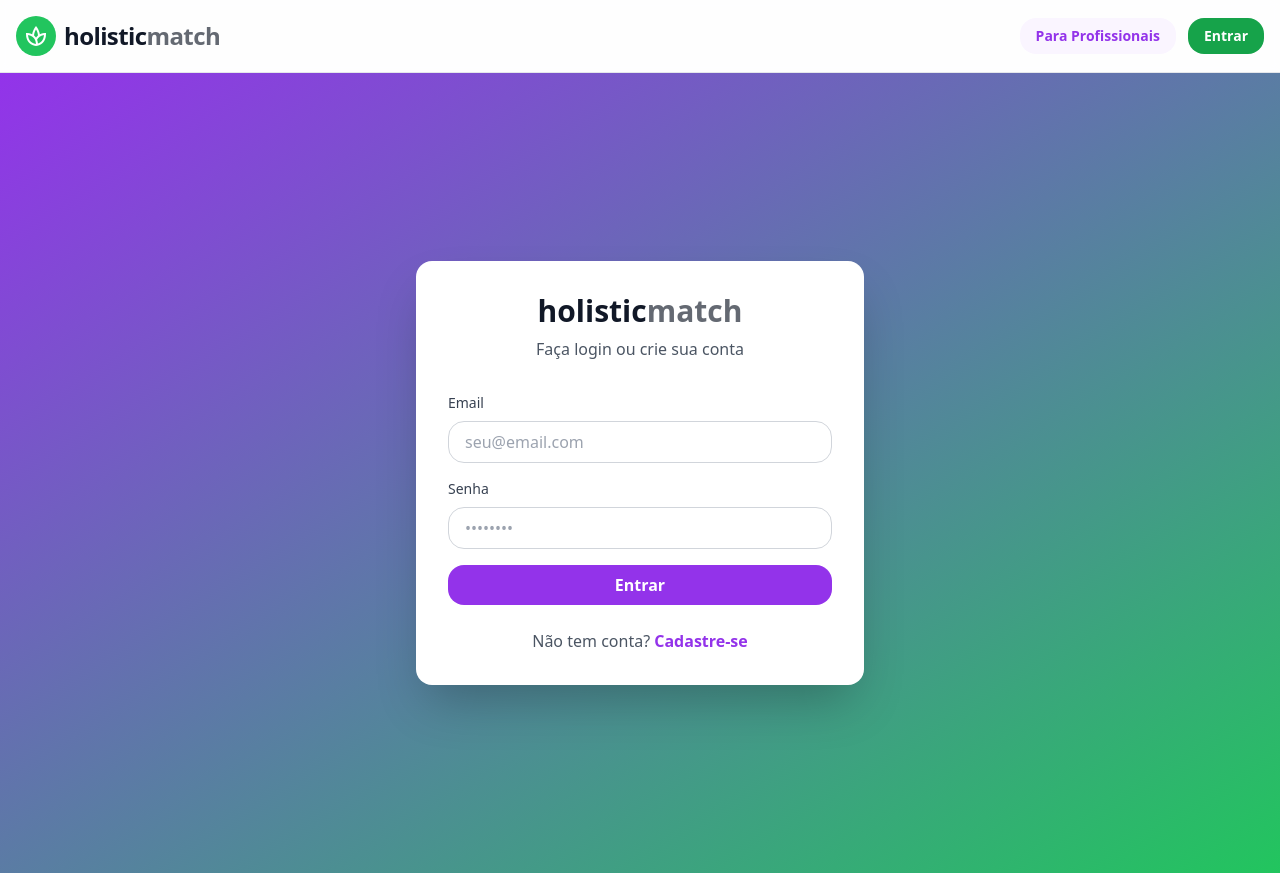
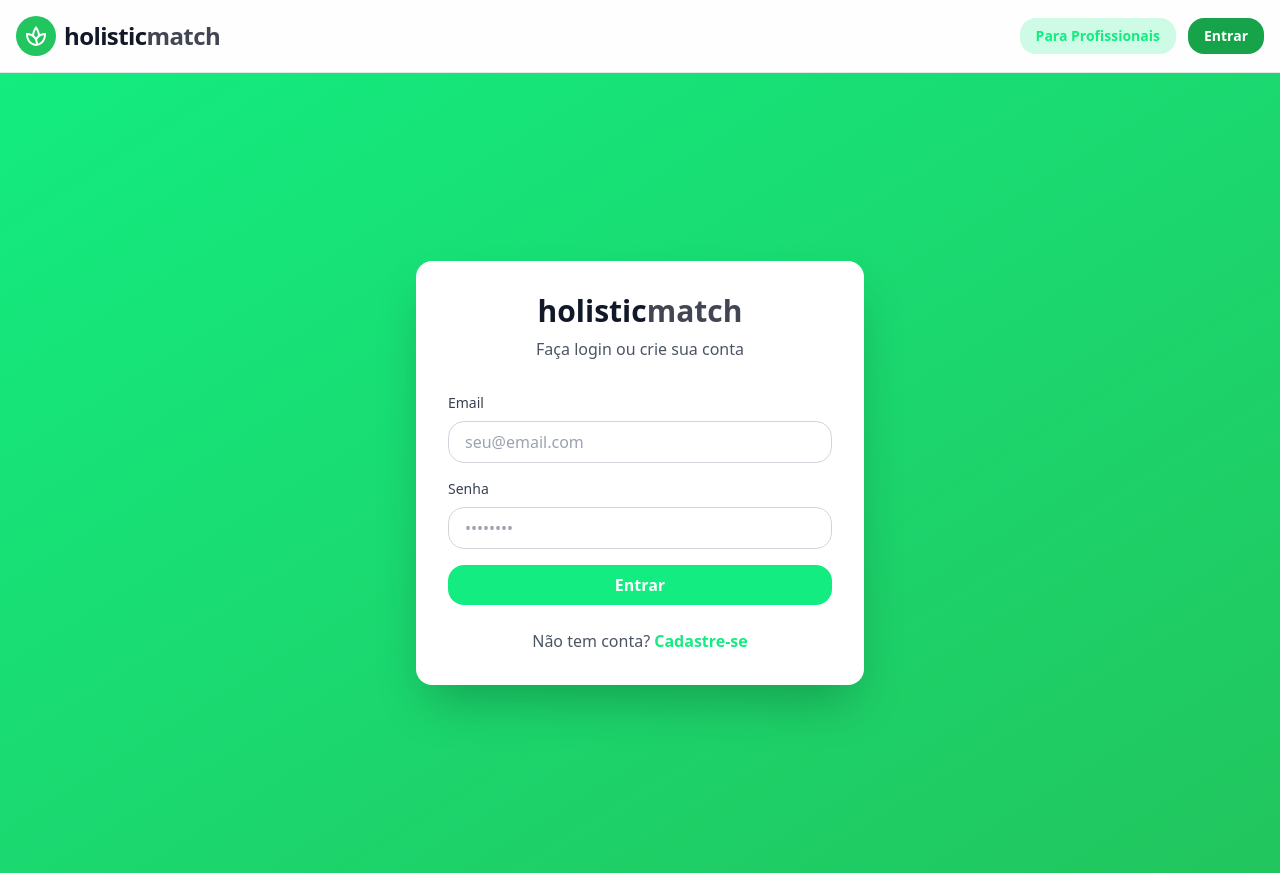
Before and after one commit to francescojr/holisticmatch, a React (Vite) app in the folder frontend/: page /login in a window 1280 px wide. Built offline with nearby package versions, Linux system fonts and the light colour scheme.

Commit message:
design system1

```diff
--- a/frontend/src/components/Header.tsx
+++ b/frontend/src/components/Header.tsx
@@ -16,7 +16,7 @@
           </div>
           <h1 className="text-2xl font-black tracking-tight">
             <span className="text-gray-900">holistic</span>
-            <span className="text-gray-900/65">match</span>
+            <span className="text-gray-900/80">match</span>
           </h1>
         </Link>
 
@@ -26,8 +26,8 @@
             to="/register"
             className={`rounded-lg px-4 py-2 text-sm font-semibold transition-colors ${
               location.pathname === '/register'
-                ? 'bg-purple-600 text-white'
-                : 'bg-purple-50 text-purple-600 hover:bg-purple-100'
+                ? 'bg-primary text-text-light'
+                : 'bg-primary/20 text-primary hover:bg-primary/30'
             }`}
           >
             Para Profissionais
--- a/frontend/src/components/ProfessionalModal.tsx
+++ b/frontend/src/components/ProfessionalModal.tsx
@@ -113,7 +113,7 @@
                     {professional.services.map((service) => (
                       <span
                         key={service}
-                        className="inline-flex items-center rounded-full bg-purple-50 px-4 py-2 text-sm font-semibold text-purple-700"
+                        className="inline-flex items-center rounded-full bg-primary/20 px-4 py-2 text-sm font-semibold text-primary"
                       >
                         {service}
                       </span>
@@ -164,7 +164,7 @@
                   {/* Email */}
                   <button
                     onClick={handleEmailClick}
-                    className="flex w-full items-center justify-center gap-3 rounded-xl border-2 border-purple-500 bg-white px-6 py-4 text-purple-600 font-bold transition-colors hover:bg-purple-50"
+                    className="flex w-full items-center justify-center gap-3 rounded-xl border-2 border-primary bg-white px-6 py-4 text-purple-600 font-bold transition-colors hover:bg-primary/20"
                   >
                     <span className="material-symbols-outlined">email</span>
                     <span>Enviar Email</span>
--- a/frontend/src/components/SearchFilters.tsx
+++ b/frontend/src/components/SearchFilters.tsx
@@ -58,7 +58,7 @@
             id="service"
             value={filters.service || ''}
             onChange={(e) => handleFilterChange('service', e.target.value)}
-            className="w-full px-3 py-2 border border-gray-300 rounded-md shadow-sm focus:outline-none focus:ring-2 focus:ring-purple-500 focus:border-purple-500"
+            className="w-full px-3 py-2 border border-gray-300 rounded-lg shadow-sm focus:outline-none focus:ring-2 focus:ring-primary focus:border-primary"
           >
             <option value="">Todos os serviços</option>
             {SERVICE_TYPES.map((service) => (
@@ -80,7 +80,7 @@
             value={filters.city || ''}
             onChange={(e) => handleFilterChange('city', e.target.value)}
             placeholder="Ex: São Paulo"
-            className="w-full px-3 py-2 border border-gray-300 rounded-md shadow-sm focus:outline-none focus:ring-2 focus:ring-purple-500 focus:border-purple-500"
+            className="w-full px-3 py-2 border border-gray-300 rounded-lg shadow-sm focus:outline-none focus:ring-2 focus:ring-primary focus:border-primary"
           />
         </div>
 
@@ -93,7 +93,7 @@
             id="attendance_type"
             value={filters.attendance_type || ''}
             onChange={(e) => handleFilterChange('attendance_type', e.target.value)}
-            className="w-full px-3 py-2 border border-gray-300 rounded-md shadow-sm focus:outline-none focus:ring-2 focus:ring-purple-500 focus:border-purple-500"
+            className="w-full px-3 py-2 border border-gray-300 rounded-lg shadow-sm focus:outline-none focus:ring-2 focus:ring-primary focus:border-primary"
           >
             {ATTENDANCE_TYPES.map((type) => (
               <option key={type.value} value={type.value}>
@@ -116,7 +116,7 @@
             placeholder="Ex: 200"
             min="0"
             step="10"
-            className="w-full px-3 py-2 border border-gray-300 rounded-md shadow-sm focus:outline-none focus:ring-2 focus:ring-purple-500 focus:border-purple-500"
+            className="w-full px-3 py-2 border border-gray-300 rounded-lg shadow-sm focus:outline-none focus:ring-2 focus:ring-primary focus:border-primary"
           />
         </div>
       </div>
@@ -126,7 +126,7 @@
         <div className="mt-4">
           <button
             onClick={handleReset}
-            className="px-4 py-2 text-sm font-medium text-purple-600 hover:text-purple-700 hover:bg-purple-50 rounded-md transition-colors"
+            className="px-4 py-2 text-sm font-medium text-primary hover:text-primary hover:bg-primary/20 rounded-lg transition-colors"
           >
             Limpar Filtros
           </button>
--- a/frontend/src/pages/LoginPage.tsx
+++ b/frontend/src/pages/LoginPage.tsx
@@ -33,13 +33,13 @@
     <motion.div
       initial={{ opacity: 0, y: 20 }}
       animate={{ opacity: 1, y: 0 }}
-      className="min-h-screen bg-gradient-to-br from-purple-600 to-green-500 flex items-center justify-center px-4"
+      className="min-h-screen bg-gradient-to-br from-primary to-green-500 flex items-center justify-center px-4"
     >
       <div className="bg-white rounded-lg shadow-2xl p-8 w-full max-w-md">
         <div className="text-center mb-8">
           <h1 className="text-3xl font-black">
             <span className="text-gray-900">holistic</span>
-            <span className="text-gray-900/65">match</span>
+            <span className="text-gray-900/80">match</span>
           </h1>
           <p className="text-gray-600 mt-2">Faça login ou crie sua conta</p>
         </div>
@@ -60,7 +60,7 @@
               value={email}
               onChange={(e) => setEmail(e.target.value)}
               placeholder="seu@email.com"
-              className="w-full px-4 py-2 border border-gray-300 rounded-lg focus:ring-2 focus:ring-purple-500 focus:border-transparent"
+              className="w-full px-4 py-2 border border-gray-300 rounded-lg focus:ring-2 focus:ring-primary focus:border-transparent"
               required
             />
           </div>
@@ -74,7 +74,7 @@
               value={password}
               onChange={(e) => setPassword(e.target.value)}
               placeholder="••••••••"
-              className="w-full px-4 py-2 border border-gray-300 rounded-lg focus:ring-2 focus:ring-purple-500 focus:border-transparent"
+              className="w-full px-4 py-2 border border-gray-300 rounded-lg focus:ring-2 focus:ring-primary focus:border-transparent"
               required
             />
           </div>
@@ -82,7 +82,7 @@
           <button
             type="submit"
             disabled={loading}
-            className="w-full bg-purple-600 text-white font-semibold py-2 rounded-lg hover:bg-purple-700 transition-colors disabled:opacity-50"
+            className="w-full bg-primary text-white font-semibold py-2 rounded-lg hover:bg-primary transition-colors disabled:opacity-50"
           >
             {loading ? 'Entrando...' : 'Entrar'}
           </button>
@@ -91,7 +91,7 @@
         <div className="mt-6 text-center">
           <p className="text-gray-600">
             Não tem conta?{' '}
-            <Link to="/register" className="text-purple-600 font-semibold hover:underline">
+            <Link to="/register" className="text-primary font-semibold hover:underline">
               Cadastre-se
             </Link>
           </p>
--- a/frontend/src/pages/ProfessionalDetailPage.tsx
+++ b/frontend/src/pages/ProfessionalDetailPage.tsx
@@ -13,7 +13,7 @@
   if (isLoading) {
     return (
       <div className="min-h-screen bg-background-light dark:bg-background-dark flex items-center justify-center">
-        <div className="animate-spin rounded-full h-12 w-12 border-b-2 border-purple-600" />
+        <div className="animate-spin rounded-full h-12 w-12 border-b-2 border-primary" />
       </div>
     )
   }
@@ -25,7 +25,7 @@
           <p className="text-red-600 font-semibold mb-4">Erro ao carregar profissional</p>
           <button
             onClick={() => navigate('/')}
-            className="bg-purple-600 text-white px-6 py-2 rounded-lg hover:bg-purple-700"
+            className="bg-primary text-white px-6 py-2 rounded-lg hover:bg-purple-700"
           >
             Voltar para Home
           </button>
@@ -44,7 +44,7 @@
         {/* Back Button */}
         <button
           onClick={() => navigate('/')}
-          className="mb-6 text-purple-600 hover:text-purple-700 font-semibold flex items-center gap-2"
+          className="mb-6 text-primary hover:text-primary font-semibold flex items-center gap-2"
         >
           <span className="material-symbols-outlined">arrow_back</span>
           Voltar
@@ -53,7 +53,7 @@
         {/* Card */}
         <div className="bg-white rounded-lg shadow-lg overflow-hidden">
           {/* Header */}
-          <div className="bg-gradient-to-r from-purple-600 to-green-500 h-32" />
+          <div className="bg-gradient-to-r from-primary to-green-500 h-32" />
 
           {/* Content */}
           <div className="px-6 pb-6 relative">
@@ -90,7 +90,7 @@
                 {professional.services.map((service: string) => (
                   <span
                     key={service}
-                    className="px-4 py-2 bg-purple-100 text-purple-700 rounded-full text-sm font-medium"
+                    className="px-4 py-2 bg-primary/20 text-primary rounded-full text-sm font-medium"
                   >
                     {service}
                   </span>
@@ -128,7 +128,7 @@
                 <span className="material-symbols-outlined">phone</span>
                 WhatsApp
               </button>
-              <button className="flex-1 bg-purple-600 text-white font-semibold py-3 rounded-lg hover:bg-purple-700 transition-colors flex items-center justify-center gap-2">
+              <button className="flex-1 bg-primary text-white font-semibold py-3 rounded-lg hover:bg-purple-700 transition-colors flex items-center justify-center gap-2">
                 <span className="material-symbols-outlined">mail</span>
                 Email
               </button>
--- a/frontend/tailwind.config.js
+++ b/frontend/tailwind.config.js
@@ -10,6 +10,17 @@
         "primary": "#13ec80",
         "background-light": "#f6f8f7",
         "background-dark": "#102219",
+        "card-light": "#ffffff",
+        "card-dark": "#182c22",
+        "text-light": "#111814",
+        "text-dark": "#ffffff",
+        "subtext-light": "#618975",
+        "subtext-dark": "#a0b5a9",
+        "border-light": "#dbe6e0",
+        "border-dark": "#2a3f34",
+        "accent-blue": "#3b82f6",
+        "accent-red": "#ef4444",
+        "accent-yellow": "#eab308",
       },
       fontFamily: {
         "display": ["Inter", "sans-serif"]
```
Also changed, not shown: frontend/src/pages/RegisterProfessionalPage.tsx (+12 -12 lines).
